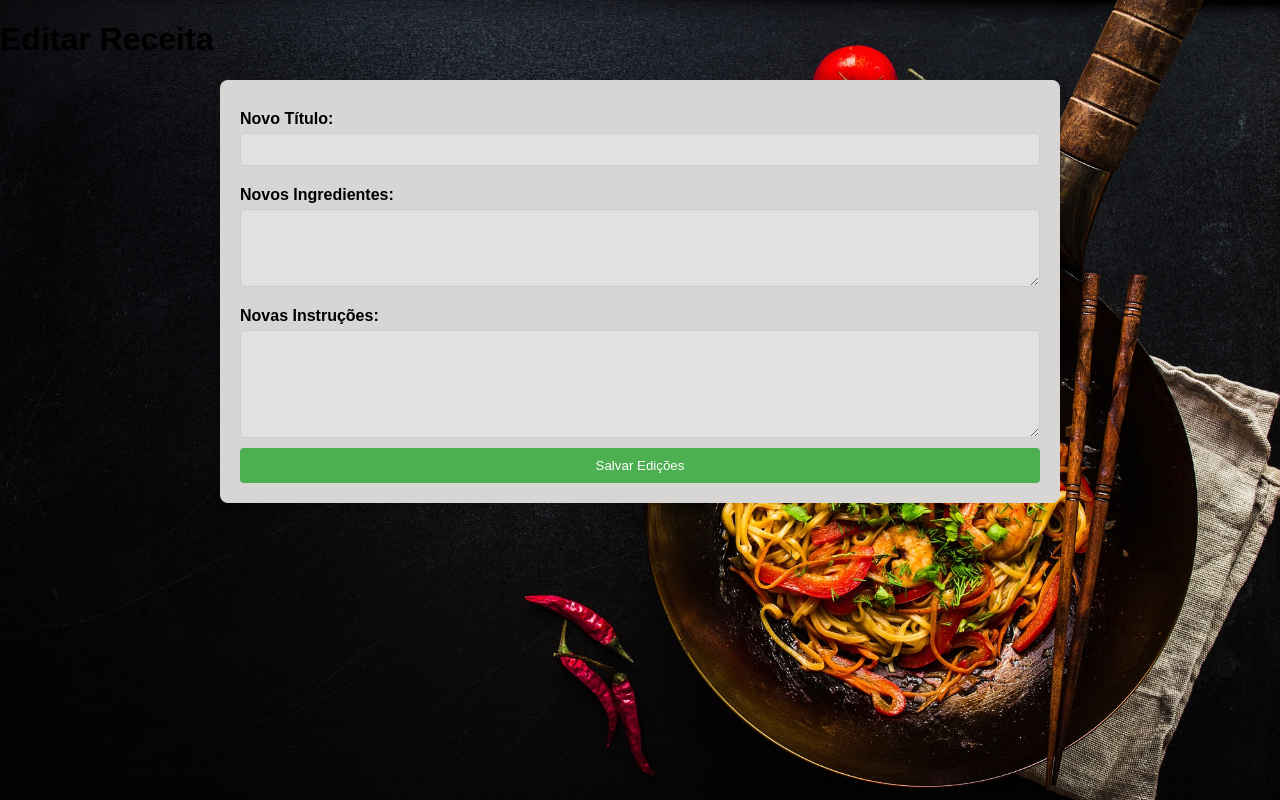
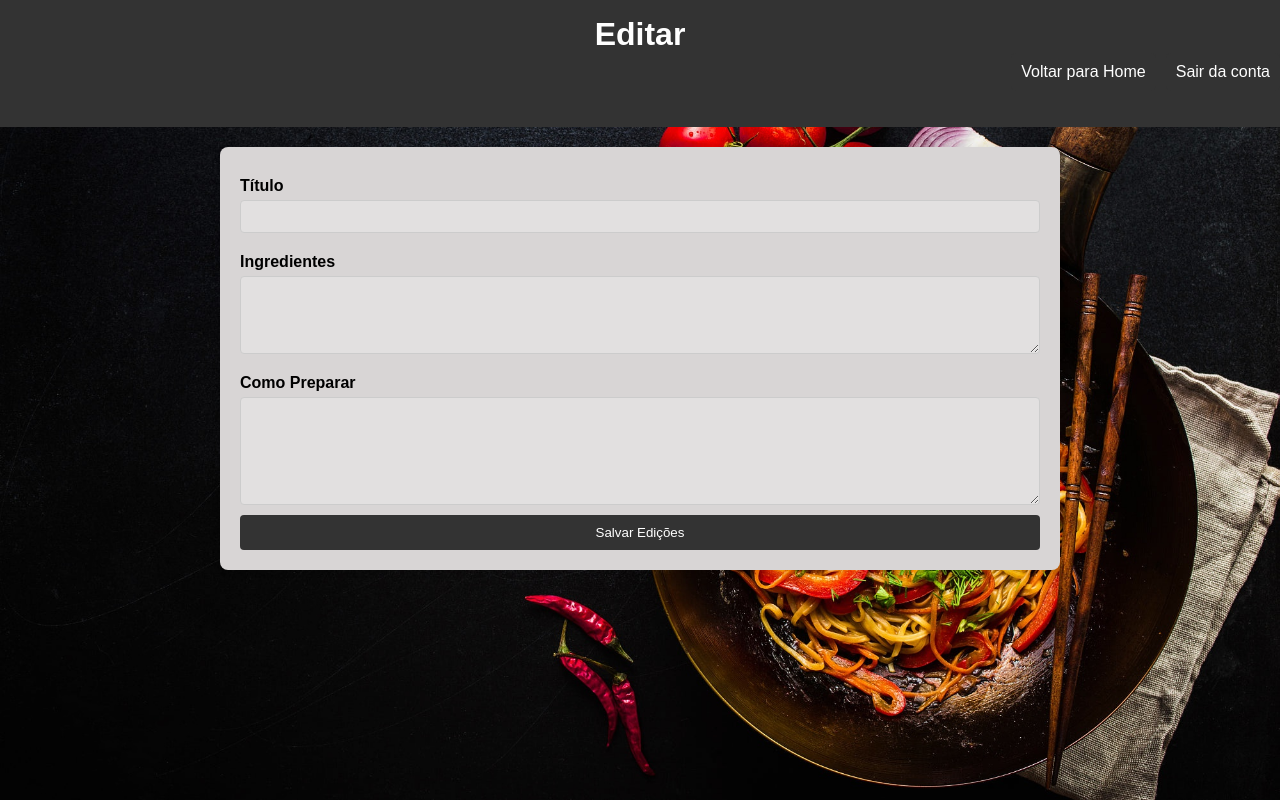
Before and after one commit to Arkashersz/ProjetoFinal, a Flask app: template templates/edit_recipe.html in a window 1280 px wide. Run offline with Flask 3, Linux system fonts and the light colour scheme; the template is opened without the code that fills it, so the values that code supplies are empty.

Commit message:
Ajuste edit

```diff
--- a/static/edit_recipe.css
+++ b/static/edit_recipe.css
@@ -1,5 +1,3 @@
-/* Adicione este conteúdo no arquivo edit_recipe.css */
-
 body {
     font-family: 'Arial', sans-serif;
     margin: 0;
@@ -10,8 +8,41 @@ body {
     background-repeat: no-repeat;
 }
 
+header {
+    background-color: #333;
+    color: #fff;
+    text-align: center;
+    padding: 1em 0;
+}
+
+header h1 {
+    margin: 0;
+}
+
+.header-buttons {
+    display: flex;
+    justify-content: flex-end; /* Alinha os botões à direita */
+    align-items: center;
+    margin-bottom: 20px;
+}
+
+.button {
+    background-color: #333;
+    color: #fff;
+    padding: 10px;
+    border: none;
+    border-radius: 5px;
+    cursor: pointer;
+    text-decoration: none;
+    margin-left: 10px; /* Adiciona um espaço entre os botões */
+}
+
+.button:hover {
+    background-color: #555;
+}
+
 form {
-    max-width: 800px; /* Ajuste o valor conforme necessário */
+    max-width: 800px;
     margin: 20px auto;
     background-color: #d8d5d5;
     padding: 20px;
@@ -39,7 +70,7 @@ textarea {
 }
 
 button {
-    background-color: #4caf50;
+    background-color: #333;
     color: white;
     padding: 10px;
     border: none;
@@ -54,5 +85,5 @@ button a {
 }
 
 button:hover {
-    background-color: #45a049;
+    background-color: #414141;
 }
--- a/templates/edit_recipe.html
+++ b/templates/edit_recipe.html
@@ -10,22 +10,26 @@
 </head>
 <body>
     <header>
-        <h1>Editar Receita</h1>
+        <h1>Editar {{ recipe[1] }}</h1>
+        <div class="header-buttons">
+            <a href="{{ url_for('home', username=session.get('username')) }}" class="button">Voltar para Home</a>
+            <a href="#" id="logout" class="button">Sair da conta</a>
+        </div>
     </header>
 
     <form method="post" action="{{ url_for('edit_recipe', post_id=recipe[4]) }}">
         <input type="hidden" name="_csrf_token" value="{{ csrf_token }}">
 
-        <label for="new_title">Novo Título:</label>
+        <label for="new_title">Título</label>
         <input type="text" id="new_title" name="new_title" value="{{ recipe[1] }}" required>
 
-        <label for="new_ingredients">Novos Ingredientes:</label>
+        <label for="new_ingredients">Ingredientes</label>
         <textarea id="new_ingredients" name="new_ingredients" rows="4" required>{{ recipe[2] }}</textarea>
 
-        <label for="new_instructions">Novas Instruções:</label>
+        <label for="new_instructions">Como Preparar</label>
         <textarea id="new_instructions" name="new_instructions" rows="6" required>{{ recipe[3] }}</textarea>
 
-        <button type="submit">Salvar Edições</button>
+        <button type="submit" >Salvar Edições</button>
     </form>
 </body>
 </html>
```
